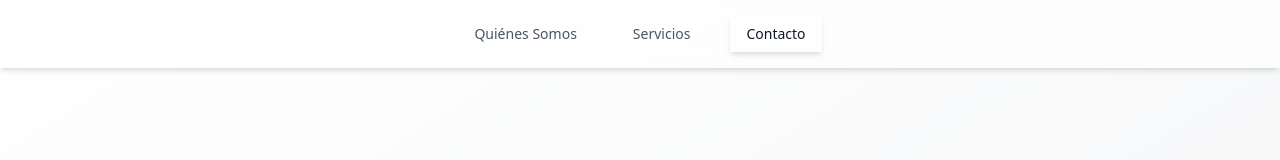
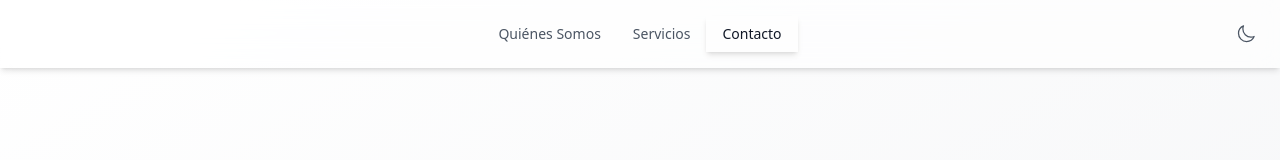
Before and after one commit to rodriisepulveda/studio, a React (Vite) app: page / in a window 1280 px wide. Shown: the top 160 px of the page. Built offline with nearby package versions, Linux system fonts and the light colour scheme; no server answers.

Commit message:
added modo oscuro

```diff
--- a/src/App.jsx
+++ b/src/App.jsx
@@ -22,6 +22,18 @@
     return () => window.removeEventListener("scroll", handleScroll);
   }, []);
 
+  useEffect(() => {
+    // Verificar el tema guardado o preferencia del sistema
+    const savedTheme = localStorage.getItem('theme');
+    const prefersDark = window.matchMedia('(prefers-color-scheme: dark)').matches;
+
+    if (savedTheme) {
+      document.documentElement.classList.add(savedTheme);
+    } else if (prefersDark) {
+      document.documentElement.classList.add('dark');
+    }
+  }, []);
+
   return (
     <main className="relative">
       <Navbar />
--- a/src/components/sections/Navbar.jsx
+++ b/src/components/sections/Navbar.jsx
@@ -1,6 +1,7 @@
 "use client";
 import React, { useState, useEffect } from "react";
 import { Link } from "react-scroll";
+import ThemeSwitch from "../ui/theme-switch";
 
 const sections = [
   { id: "about", label: "Quiénes Somos", offset: -80 },
@@ -45,7 +46,6 @@
     };
 
     window.addEventListener("scroll", handleScroll);
-    // Llamada inicial para establecer el estado correcto
     setTimeout(handleScroll, 100);
 
     return () => window.removeEventListener("scroll", handleScroll);
@@ -59,7 +59,8 @@
           : "opacity-0 pointer-events-none"
       }`}
     >
-      <div className="max-w-6xl mx-auto flex justify-center space-x-6 py-4">
+      <div className="container mx-auto px-4 relative">
+        <div className="flex justify-center py-4">
           {sections.map((section) => (
             <Link
               key={section.id}
@@ -82,6 +83,10 @@
             </Link>
           ))}
         </div>
+        <div className="absolute right-4 top-1/2 -translate-y-1/2">
+          <ThemeSwitch />
+        </div>
+      </div>
     </nav>
   );
 };
--- /dev/null
+++ b/src/components/ui/theme-switch.jsx
@@ -0,0 +1,65 @@
+import React, { useEffect, useState } from 'react';
+
+const ThemeSwitch = () => {
+  const [theme, setTheme] = useState(() => {
+    // Verificar si hay un tema guardado en localStorage
+    if (typeof window !== 'undefined') {
+      return localStorage.getItem('theme') || 'light';
+    }
+    return 'light';
+  });
+
+  useEffect(() => {
+    // Aplicar el tema al documento
+    const root = window.document.documentElement;
+    root.classList.remove('light', 'dark');
+    root.classList.add(theme);
+    localStorage.setItem('theme', theme);
+  }, [theme]);
+
+  const toggleTheme = () => {
+    setTheme(prevTheme => prevTheme === 'light' ? 'dark' : 'light');
+  };
+
+  return (
+    <button
+      onClick={toggleTheme}
+      className="p-2 rounded-lg hover:bg-white/10 dark:hover:bg-gray-800/40 transition-colors duration-200"
+      aria-label="Cambiar tema"
+    >
+      {theme === 'light' ? (
+        <svg
+          xmlns="http://www.w3.org/2000/svg"
+          fill="none"
+          viewBox="0 0 24 24"
+          strokeWidth={1.5}
+          stroke="currentColor"
+          className="w-5 h-5 text-gray-600 dark:text-gray-400"
+        >
+          <path
+            strokeLinecap="round"
+            strokeLinejoin="round"
+            d="M21.752 15.002A9.718 9.718 0 0118 15.75c-5.385 0-9.75-4.365-9.75-9.75 0-1.33.266-2.597.748-3.752A9.753 9.753 0 003 11.25C3 16.635 7.365 21 12.75 21a9.753 9.753 0 009.002-5.998z"
+          />
+        </svg>
+      ) : (
+        <svg
+          xmlns="http://www.w3.org/2000/svg"
+          fill="none"
+          viewBox="0 0 24 24"
+          strokeWidth={1.5}
+          stroke="currentColor"
+          className="w-5 h-5 text-gray-400"
+        >
+          <path
+            strokeLinecap="round"
+            strokeLinejoin="round"
+            d="M12 3v2.25m6.364.386l-1.591 1.591M21 12h-2.25m-.386 6.364l-1.591-1.591M12 18.75V21m-4.773-4.227l-1.591 1.591M5.25 12H3m4.227-4.773L5.636 5.636M15.75 12a3.75 3.75 0 11-7.5 0 3.75 3.75 0 017.5 0z"
+          />
+        </svg>
+      )}
+    </button>
+  );
+};
+
+export default ThemeSwitch;
--- a/tailwind.config.js
+++ b/tailwind.config.js
@@ -1,6 +1,6 @@
 /** @type {import('tailwindcss').Config} */
 export default {
-    darkMode: ["class"],
+    darkMode: "class",
     content: [
       "./index.html",
       "./src/**/*.{js,ts,jsx,tsx}",
@@ -31,7 +31,9 @@
     			},
     			primary: {
     				DEFAULT: 'hsl(var(--primary))',
-    				foreground: 'hsl(var(--primary-foreground))'
+    				foreground: 'hsl(var(--primary-foreground))',
+    				light: '#ff585e',
+    				dark: '#3663ff',
     			},
     			secondary: {
     				DEFAULT: 'hsl(var(--secondary))',
```
Lines whose indentation alone changed are shown as unchanged.
